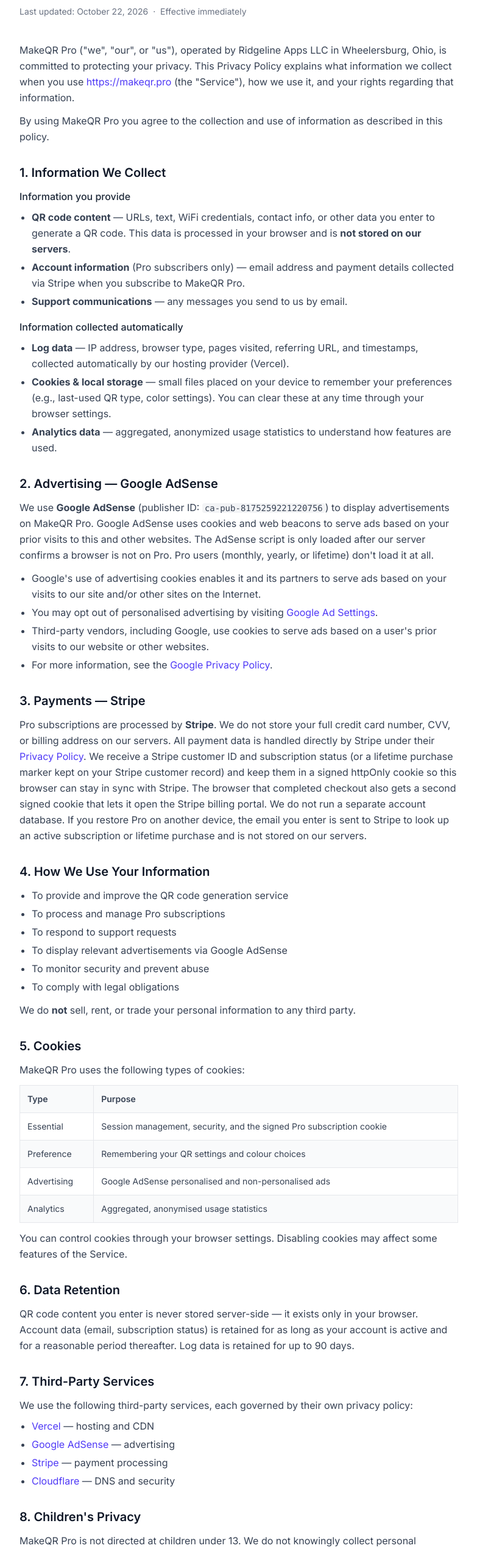
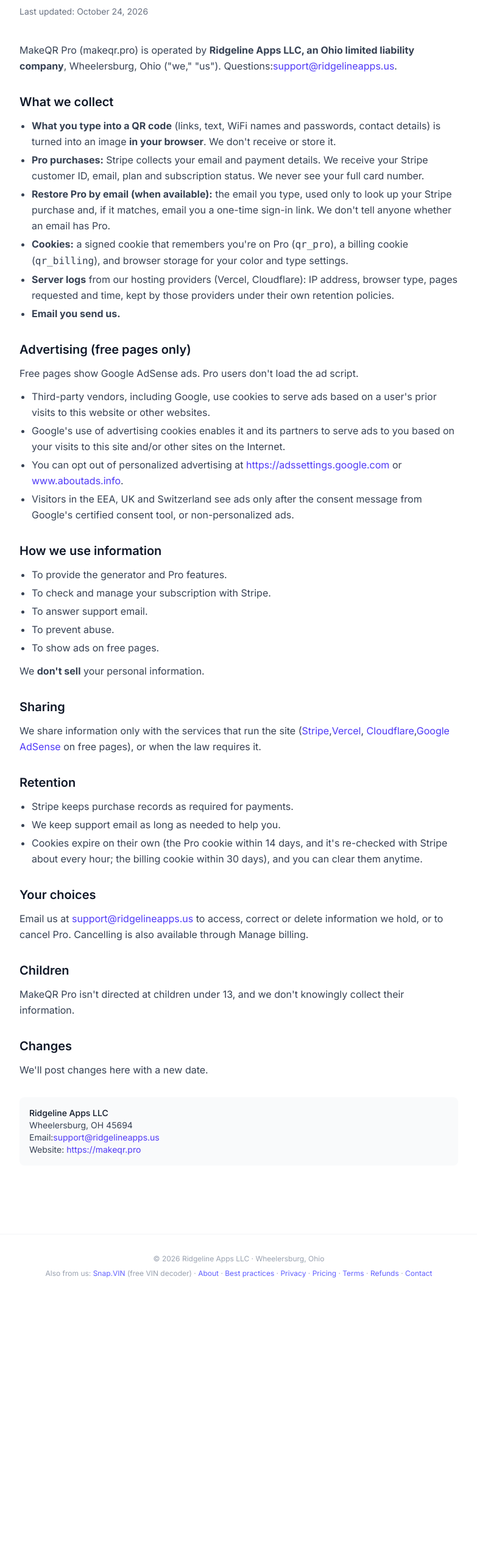
Before and after one commit to wilhurley/makeqr-pro, a Next.js app: page /privacy in a window 1280 px wide. Shown: the part 154-2697 px from the top of the page at 61% size, without its empty margins (248-1031 px from the left). After the commit the page ends 2282 px from the top, so only its background shows below. Built offline with nearby package versions, Linux system fonts and the light colour scheme.

Commit message:
Legal pages: port Legal Review Bot terms/privacy/refund text from closed PR #4, adapted to current main (support@, restore via one-time link or email us, yearly/lifetime coming soon) (#10)
Co-authored-by: wilhurley <wil@ridgelineapps.us>

```diff
--- a/app/pricing/page.tsx
+++ b/app/pricing/page.tsx
@@ -34,8 +34,8 @@
             <p>
               Unlocks WiFi, Email, Phone, SMS and Contact codes, logo overlay, bulk generation, SVG export and sizes up
               to 1024px. Pro is a monthly subscription billed by Stripe that renews automatically until you cancel.
-              When checkout offers them, there is also a {PRO_YEARLY_PRICE} yearly subscription and a {PRO_LIFETIME_PRICE}
-              {" "}one-time lifetime purchase (limited launch deal). The price you pay is the one shown at Stripe checkout.
+              Yearly and lifetime plans are coming soon. When checkout offers them, there will also be a {PRO_YEARLY_PRICE} yearly
+              {" "}subscription and a {PRO_LIFETIME_PRICE} one-time lifetime purchase (launch deal). The price you pay is the one shown at Stripe checkout.
             </p>
           </section>
           <section>
--- a/app/privacy/page.tsx
+++ b/app/privacy/page.tsx
@@ -5,11 +5,11 @@
 
 export const metadata: Metadata = pageMetadata({
   title: "Privacy Policy",
-  description: "Privacy Policy for MakeQR Pro — learn how we collect, use, and protect your data.",
+  description: "How MakeQR Pro, run by Ridgeline Apps LLC, handles QR content, Pro purchases, cookies and ads.",
   path: "/privacy",
 });
 
-const LAST_UPDATED = "October 22, 2026";
+const LAST_UPDATED = "October 24, 2026";
 const CONTACT_EMAIL = SUPPORT_EMAIL;
 const SITE_URL = "https://makeqr.pro";
 
@@ -29,288 +29,97 @@
             Privacy Policy
           </h1>
           <p className="text-gray-500 text-sm">
-            Last updated: {LAST_UPDATED} &nbsp;·&nbsp; Effective immediately
+            Last updated: {LAST_UPDATED}
           </p>
         </div>
 
+        {/* Text: Legal Review Bot, makeqr/PRIVACY-POLICY-DRAFT.md (Oct 24, 2026). Contact: SUPPORT_EMAIL (support@ridgelineapps.us). */}
         <div className="prose prose-gray max-w-none space-y-8 text-gray-700 leading-relaxed">
-
           <section>
             <p>
-              MakeQR Pro (&quot;we&quot;, &quot;our&quot;, or &quot;us&quot;), operated by Ridgeline Apps LLC
-              in Wheelersburg, Ohio, is committed to protecting your privacy. This Privacy Policy explains what information we
-              collect when you use <a href={SITE_URL} className="text-indigo-600">{SITE_URL}</a> (the
-              &quot;Service&quot;), how we use it, and your rights regarding that information.
-            </p>
-            <p className="mt-3">
-              By using MakeQR Pro you agree to the collection and use of information as described in
-              this policy.
+              MakeQR Pro (makeqr.pro) is operated by <strong>Ridgeline Apps LLC, an Ohio limited liability company</strong>,
+              Wheelersburg, Ohio (&quot;we,&quot; &quot;us&quot;). Questions:
+              <a href={`mailto:${CONTACT_EMAIL}`} className="text-indigo-600">{CONTACT_EMAIL}</a>.
             </p>
           </section>
 
           <section>
-            <h2 className="text-xl font-semibold text-gray-900 mb-3">
-              1. Information We Collect
-            </h2>
-            <h3 className="font-medium text-gray-800 mb-2">Information you provide</h3>
+            <h2 className="text-xl font-semibold text-gray-900 mb-3">What we collect</h2>
             <ul className="list-disc pl-5 space-y-1">
-              <li>
-                <strong>QR code content</strong> — URLs, text, WiFi credentials, contact info, or
-                other data you enter to generate a QR code. This data is processed in your browser
-                and is <strong>not stored on our servers</strong>.
-              </li>
-              <li>
-                <strong>Account information</strong> (Pro subscribers only) — email address and
-                payment details collected via Stripe when you subscribe to MakeQR Pro.
-              </li>
-              <li>
-                <strong>Support communications</strong> — any messages you send to us by email.
-              </li>
-            </ul>
-
-            <h3 className="font-medium text-gray-800 mt-4 mb-2">
-              Information collected automatically
-            </h3>
-            <ul className="list-disc pl-5 space-y-1">
-              <li>
-                <strong>Log data</strong> — IP address, browser type, pages visited, referring URL,
-                and timestamps, collected automatically by our hosting provider (Vercel).
-              </li>
-              <li>
-                <strong>Cookies &amp; local storage</strong> — small files placed on your device to
-                remember your preferences (e.g., last-used QR type, color settings). You can clear
-                these at any time through your browser settings.
-              </li>
-              <li>
-                <strong>Analytics data</strong> — aggregated, anonymized usage statistics to
-                understand how features are used.
-              </li>
+              <li><strong>What you type into a QR code</strong> (links, text, WiFi names and passwords, contact details) is turned into an image <strong>in your browser</strong>. We don&apos;t receive or store it.</li>
+              <li><strong>Pro purchases:</strong> Stripe collects your email and payment details. We receive your Stripe customer ID, email, plan and subscription status. We never see your full card number.</li>
+              <li><strong>Restore Pro by email (when available):</strong> the email you type, used only to look up your Stripe purchase and, if it matches, email you a one-time sign-in link. We don&apos;t tell anyone whether an email has Pro.</li>
+              <li><strong>Cookies:</strong> a signed cookie that remembers you&apos;re on Pro (<code>qr_pro</code>), a billing cookie (<code>qr_billing</code>), and browser storage for your color and type settings.</li>
+              <li><strong>Server logs</strong> from our hosting providers (Vercel, Cloudflare): IP address, browser type, pages requested and time, kept by those providers under their own retention policies.</li>
+              <li><strong>Email you send us.</strong></li>
             </ul>
           </section>
 
           <section>
-            <h2 className="text-xl font-semibold text-gray-900 mb-3">
-              2. Advertising — Google AdSense
-            </h2>
-            <p>
-              We use <strong>Google AdSense</strong> (publisher ID:{" "}
-              <code className="bg-gray-100 px-1 rounded text-sm">ca-pub-8175259221220756</code>) to
-              display advertisements on MakeQR Pro. Google AdSense uses cookies and web beacons to
-              serve ads based on your prior visits to this and other websites. The AdSense script is
-              only loaded after our server confirms a browser is not on Pro. Pro users (monthly, yearly,
-              or lifetime) don&apos;t load it at all.
-            </p>
+            <h2 className="text-xl font-semibold text-gray-900 mb-3">Advertising (free pages only)</h2>
+            <p>Free pages show Google AdSense ads. Pro users don&apos;t load the ad script.</p>
             <ul className="list-disc pl-5 space-y-1 mt-3">
-              <li>
-                Google&apos;s use of advertising cookies enables it and its partners to serve ads
-                based on your visits to our site and/or other sites on the Internet.
-              </li>
-              <li>
-                You may opt out of personalised advertising by visiting{" "}
-                <a
-                  href="https://www.google.com/settings/ads"
-                  className="text-indigo-600"
-                  target="_blank"
-                  rel="noopener noreferrer"
-                >
-                  Google Ad Settings
-                </a>
-                .
-              </li>
-              <li>
-                Third-party vendors, including Google, use cookies to serve ads based on a
-                user&apos;s prior visits to our website or other websites.
-              </li>
-              <li>
-                For more information, see the{" "}
-                <a
-                  href="https://policies.google.com/privacy"
-                  className="text-indigo-600"
-                  target="_blank"
-                  rel="noopener noreferrer"
-                >
-                  Google Privacy Policy
-                </a>
-                .
-              </li>
+              <li>Third-party vendors, including Google, use cookies to serve ads based on a user&apos;s prior visits to this website or other websites.</li>
+              <li>Google&apos;s use of advertising cookies enables it and its partners to serve ads to you based on your visits to this site and/or other sites on the Internet.</li>
+              <li>You can opt out of personalized advertising at <a href="https://adssettings.google.com" className="text-indigo-600" target="_blank" rel="noopener noreferrer">https://adssettings.google.com</a> or <a href="https://www.aboutads.info" className="text-indigo-600" target="_blank" rel="noopener noreferrer">www.aboutads.info</a>.</li>
+              <li>Visitors in the EEA, UK and Switzerland see ads only after the consent message from Google&apos;s certified consent tool, or non-personalized ads.</li>
             </ul>
           </section>
 
           <section>
-            <h2 className="text-xl font-semibold text-gray-900 mb-3">
-              3. Payments — Stripe
-            </h2>
+            <h2 className="text-xl font-semibold text-gray-900 mb-3">How we use information</h2>
+            <ul className="list-disc pl-5 space-y-1">
+              <li>To provide the generator and Pro features.</li>
+              <li>To check and manage your subscription with Stripe.</li>
+              <li>To answer support email.</li>
+              <li>To prevent abuse.</li>
+              <li>To show ads on free pages.</li>
+            </ul>
+            <p className="mt-3">We <strong>don&apos;t sell</strong> your personal information.</p>
+          </section>
+
+          <section>
+            <h2 className="text-xl font-semibold text-gray-900 mb-3">Sharing</h2>
             <p>
-              Pro subscriptions are processed by <strong>Stripe</strong>. We do not store your full
-              credit card number, CVV, or billing address on our servers. All payment data is handled
-              directly by Stripe under their{" "}
-              <a
-                href="https://stripe.com/privacy"
-                className="text-indigo-600"
-                target="_blank"
-                rel="noopener noreferrer"
-              >
-                Privacy Policy
-              </a>
-              . We receive a Stripe customer ID and subscription status (or a lifetime purchase marker kept
-              on your Stripe customer record) and keep them in a signed
-              httpOnly cookie so this browser can stay in sync with Stripe. The browser that completed
-              checkout also gets a second signed cookie that lets it open the Stripe billing portal. We do not run a separate
-              account database. If you restore Pro on another device, the email you enter is sent to
-              Stripe to look up an active subscription or lifetime purchase and is not stored on our servers.
+              We share information only with the services that run the site (<a href="https://stripe.com/privacy" className="text-indigo-600" target="_blank" rel="noopener noreferrer">Stripe</a>,
+              <a href="https://vercel.com/legal/privacy-policy" className="text-indigo-600" target="_blank" rel="noopener noreferrer">Vercel</a>, <a href="https://www.cloudflare.com/privacypolicy/" className="text-indigo-600" target="_blank" rel="noopener noreferrer">Cloudflare</a>,
+              <a href="https://policies.google.com/privacy" className="text-indigo-600" target="_blank" rel="noopener noreferrer">Google AdSense</a> on free pages), or when the law requires it.
             </p>
           </section>
 
           <section>
-            <h2 className="text-xl font-semibold text-gray-900 mb-3">
-              4. How We Use Your Information
-            </h2>
+            <h2 className="text-xl font-semibold text-gray-900 mb-3">Retention</h2>
             <ul className="list-disc pl-5 space-y-1">
-              <li>To provide and improve the QR code generation service</li>
-              <li>To process and manage Pro subscriptions</li>
-              <li>To respond to support requests</li>
-              <li>To display relevant advertisements via Google AdSense</li>
-              <li>To monitor security and prevent abuse</li>
-              <li>To comply with legal obligations</li>
+              <li>Stripe keeps purchase records as required for payments.</li>
+              <li>We keep support email as long as needed to help you.</li>
+              <li>Cookies expire on their own (the Pro cookie within 14 days, and it&apos;s re-checked with Stripe about every hour; the billing cookie within 30 days), and you can clear them anytime.</li>
             </ul>
-            <p className="mt-3">
-              We do <strong>not</strong> sell, rent, or trade your personal information to any third
-              party.
+          </section>
+
+          <section>
+            <h2 className="text-xl font-semibold text-gray-900 mb-3">Your choices</h2>
+            <p>
+              Email us at <a href={`mailto:${CONTACT_EMAIL}`} className="text-indigo-600">{CONTACT_EMAIL}</a> to access, correct or delete information we hold, or to cancel Pro. Cancelling is also available through Manage billing.
             </p>
           </section>
 
           <section>
-            <h2 className="text-xl font-semibold text-gray-900 mb-3">
-              5. Cookies
-            </h2>
-            <p>
-              MakeQR Pro uses the following types of cookies:
-            </p>
-            <div className="overflow-x-auto mt-3">
-              <table className="w-full text-sm border-collapse">
-                <thead>
-                  <tr className="bg-gray-50">
-                    <th className="text-left p-3 border border-gray-200 font-semibold">Type</th>
-                    <th className="text-left p-3 border border-gray-200 font-semibold">Purpose</th>
-                  </tr>
-                </thead>
-                <tbody>
-                  <tr>
-                    <td className="p-3 border border-gray-200">Essential</td>
-                    <td className="p-3 border border-gray-200">
-                      Session management, security, and the signed Pro subscription cookie
-                    </td>
-                  </tr>
-                  <tr className="bg-gray-50">
-                    <td className="p-3 border border-gray-200">Preference</td>
-                    <td className="p-3 border border-gray-200">Remembering your QR settings and colour choices</td>
-                  </tr>
-                  <tr>
-                    <td className="p-3 border border-gray-200">Advertising</td>
-                    <td className="p-3 border border-gray-200">Google AdSense personalised and non-personalised ads</td>
-                  </tr>
-                  <tr className="bg-gray-50">
-                    <td className="p-3 border border-gray-200">Analytics</td>
-                    <td className="p-3 border border-gray-200">Aggregated, anonymised usage statistics</td>
-                  </tr>
-                </tbody>
-              </table>
-            </div>
-            <p className="mt-3">
-              You can control cookies through your browser settings. Disabling cookies may affect
-              some features of the Service.
-            </p>
+            <h2 className="text-xl font-semibold text-gray-900 mb-3">Children</h2>
+            <p>MakeQR Pro isn&apos;t directed at children under 13, and we don&apos;t knowingly collect their information.</p>
           </section>
 
           <section>
-            <h2 className="text-xl font-semibold text-gray-900 mb-3">
-              6. Data Retention
-            </h2>
-            <p>
-              QR code content you enter is never stored server-side — it exists only in your browser.
-              Account data (email, subscription status) is retained for as long as your account is
-              active and for a reasonable period thereafter. Log data is retained for up to 90 days.
-            </p>
+            <h2 className="text-xl font-semibold text-gray-900 mb-3">Changes</h2>
+            <p>We&apos;ll post changes here with a new date.</p>
           </section>
 
           <section>
-            <h2 className="text-xl font-semibold text-gray-900 mb-3">
-              7. Third-Party Services
-            </h2>
-            <p>We use the following third-party services, each governed by their own privacy policy:</p>
-            <ul className="list-disc pl-5 space-y-1 mt-2">
-              <li>
-                <a href="https://vercel.com/legal/privacy-policy" className="text-indigo-600" target="_blank" rel="noopener noreferrer">Vercel</a> — hosting and CDN
-              </li>
-              <li>
-                <a href="https://policies.google.com/privacy" className="text-indigo-600" target="_blank" rel="noopener noreferrer">Google AdSense</a> — advertising
-              </li>
-              <li>
-                <a href="https://stripe.com/privacy" className="text-indigo-600" target="_blank" rel="noopener noreferrer">Stripe</a> — payment processing
-              </li>
-              <li>
-                <a href="https://www.cloudflare.com/privacypolicy/" className="text-indigo-600" target="_blank" rel="noopener noreferrer">Cloudflare</a> — DNS and security
-              </li>
-            </ul>
-          </section>
-
-          <section>
-            <h2 className="text-xl font-semibold text-gray-900 mb-3">
-              8. Children&apos;s Privacy
-            </h2>
-            <p>
-              MakeQR Pro is not directed at children under 13. We do not knowingly collect personal
-              information from children. If you believe a child has provided us personal information,
-              please contact us and we will promptly delete it.
-            </p>
-          </section>
-
-          <section>
-            <h2 className="text-xl font-semibold text-gray-900 mb-3">
-              9. Your Rights
-            </h2>
-            <p>Depending on your location, you may have the right to:</p>
-            <ul className="list-disc pl-5 space-y-1 mt-2">
-              <li>Access the personal data we hold about you</li>
-              <li>Request correction or deletion of your data</li>
-              <li>Opt out of personalised advertising</li>
-              <li>Data portability (GDPR / CCPA where applicable)</li>
-            </ul>
-            <p className="mt-3">
-              To exercise any of these rights, email us at{" "}
-              <a href={`mailto:${CONTACT_EMAIL}`} className="text-indigo-600">
-                {CONTACT_EMAIL}
-              </a>
-              .
-            </p>
-          </section>
-
-          <section>
-            <h2 className="text-xl font-semibold text-gray-900 mb-3">
-              10. Changes to This Policy
-            </h2>
-            <p>
-              We may update this Privacy Policy from time to time. When we do, we will revise the
-              &quot;Last updated&quot; date at the top. Continued use of MakeQR Pro after changes
-              constitutes acceptance of the updated policy.
-            </p>
-          </section>
-
-          <section>
-            <h2 className="text-xl font-semibold text-gray-900 mb-3">
-              11. Contact Us
-            </h2>
-            <p>
-              If you have questions or concerns about this Privacy Policy, please contact:
-            </p>
             <div className="bg-gray-50 rounded-lg p-4 mt-3 text-sm">
               <p className="font-medium text-gray-900">Ridgeline Apps LLC</p>
-              <p>Wheelersburg, Ohio</p>
+              <p>Wheelersburg, OH 45694</p>
               <p>
-                Email:{" "}
-                <a href={`mailto:${CONTACT_EMAIL}`} className="text-indigo-600">
-                  {CONTACT_EMAIL}
-                </a>
+                Email:
+                <a href={`mailto:${CONTACT_EMAIL}`} className="text-indigo-600">{CONTACT_EMAIL}</a>
               </p>
               <p>Website: <a href={SITE_URL} className="text-indigo-600">{SITE_URL}</a></p>
             </div>
--- a/app/refund/page.tsx
+++ b/app/refund/page.tsx
@@ -27,8 +27,8 @@
             <h2 className="text-xl font-semibold text-gray-900 mb-2">Who sells Pro</h2>
             <p>
               MakeQR Pro is operated by {COMPANY}, {COMPANY_LOCATION}. The free generator costs nothing. Pro is a
-              {" "}{PRO_PRICE} monthly subscription billed by Stripe. When checkout offers them, there is also a {PRO_YEARLY_PRICE}
-              {" "}yearly subscription and a {PRO_LIFETIME_PRICE} one-time lifetime purchase (limited launch deal).
+              {" "}{PRO_PRICE} monthly subscription billed by Stripe. Yearly and lifetime plans are coming soon. When checkout offers them, there will also be a {PRO_YEARLY_PRICE}
+              {" "}yearly subscription and a {PRO_LIFETIME_PRICE} one-time lifetime purchase (launch deal).
             </p>
           </section>
           <section>
--- a/app/terms/page.tsx
+++ b/app/terms/page.tsx
@@ -10,7 +10,7 @@
   path: "/terms",
 });
 
-const LAST_UPDATED = "October 23, 2026";
+const LAST_UPDATED = "October 24, 2026";
 
 export default function TermsPage() {
   return (
@@ -57,12 +57,15 @@
               See the <Link href="/refund" className="text-indigo-600">refund &amp; cancellation policy</Link>.
             </p>
             <p className="mt-3">
-              When checkout offers them, Pro is also available yearly ({PRO_YEARLY_PRICE} per year, renews each year until you cancel)
-              or as a one-time lifetime purchase ({PRO_LIFETIME_PRICE}, a limited launch deal). Lifetime has no renewals and keeps Pro on
+              Yearly and lifetime plans are coming soon and aren&apos;t on sale at launch. When checkout offers them, Pro is also available yearly ({PRO_YEARLY_PRICE} per year, renews each year until you cancel)
+              or as a one-time lifetime purchase ({PRO_LIFETIME_PRICE}, a launch deal). Lifetime has no renewals and keeps Pro on
               for as long as MakeQR Pro is offered. A dispute, chargeback, or refund of that payment ends lifetime Pro.
             </p>
             <p className="mt-2">
-              We don&apos;t store your full card number. Stripe does. There isn&apos;t a separate MakeQR account or password. When checkout succeeds, Pro unlocks in the browser you used, and the server re-checks your subscription with Stripe. On another device, or after clearing site data, use Restore with the email from your Stripe receipt. Email us if you already paid and need a hand.
+              We don&apos;t store your full card number. Stripe does. There isn&apos;t a separate MakeQR account or password. When checkout succeeds, Pro unlocks in the browser you used, and the server re-checks your subscription with Stripe. On another device, or after clearing site data, email us from the address on your Stripe receipt and we&apos;ll help you get Pro back.
+            </p>
+            <p className="mt-2">
+              We&apos;ll email you before any price change takes effect, with instructions on how to cancel. <em>(Yearly plan, if offered: we&apos;ll email a reminder 15–45 days before each yearly renewal.)</em>
             </p>
           </section>
 
@@ -77,6 +80,9 @@
             <p className="mt-2">
               You&apos;re responsible for what you encode. We don&apos;t review every link, and we don&apos;t promise that a destination is safe or still online.
             </p>
+            <p className="mt-2">
+              Don&apos;t make codes that point to malware, phishing, scams or illegal content, or that impersonate another business. Don&apos;t encode someone else&apos;s WiFi password or personal details without permission. We may block Pro access for abuse.
+            </p>
           </section>
 
           <section>
@@ -87,21 +93,28 @@
           </section>
 
           <section>
-            <h2 className="text-xl font-semibold text-gray-900 mb-2">7. Limitation of liability</h2>
+            <h2 className="text-xl font-semibold text-gray-900 mb-2">7. No warranty</h2>
             <p>
-              To the fullest extent the law allows, {COMPANY} is not liable for indirect, incidental, or consequential damages related to your use of MakeQR Pro. These terms are governed by the laws of the State of Ohio.
+              Apart from the promises in these terms, MakeQR Pro is provided &quot;as is.&quot; To the extent the law allows, we disclaim implied warranties, including merchantability and fitness for a particular purpose. Nothing here limits rights you have under the Ohio Consumer Sales Practices Act or other law that can&apos;t be waived.
             </p>
           </section>
 
           <section>
-            <h2 className="text-xl font-semibold text-gray-900 mb-2">8. Changes</h2>
+            <h2 className="text-xl font-semibold text-gray-900 mb-2">8. Limitation of liability</h2>
+            <p>
+              To the extent the law allows, Ridgeline Apps LLC isn&apos;t liable for indirect, incidental or consequential damages, including reprinting costs, and our total liability for any claim is limited to what you paid us in the 12 months before the claim. This doesn&apos;t limit liability that can&apos;t be limited by law. These terms are governed by the laws of the State of Ohio.
+            </p>
+          </section>
+
+          <section>
+            <h2 className="text-xl font-semibold text-gray-900 mb-2">9. Changes</h2>
             <p>
               We may update these terms. When we do, we&apos;ll change the date at the top. If you keep using the site after that, you&apos;re agreeing to the update.
             </p>
           </section>
 
           <section>
-            <h2 className="text-xl font-semibold text-gray-900 mb-2">9. Contact</h2>
+            <h2 className="text-xl font-semibold text-gray-900 mb-2">10. Contact</h2>
             <p>
               Questions about these terms:{" "}
               <a href={`mailto:${SUPPORT_EMAIL}`} className="text-indigo-600">{SUPPORT_EMAIL}</a>.
```
